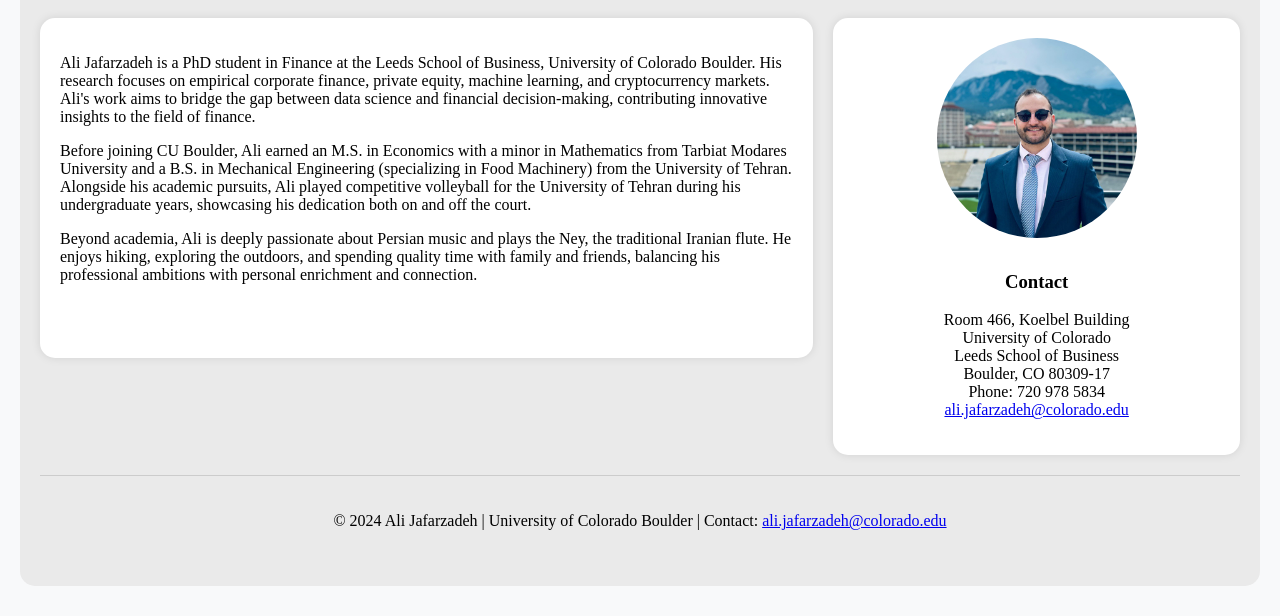
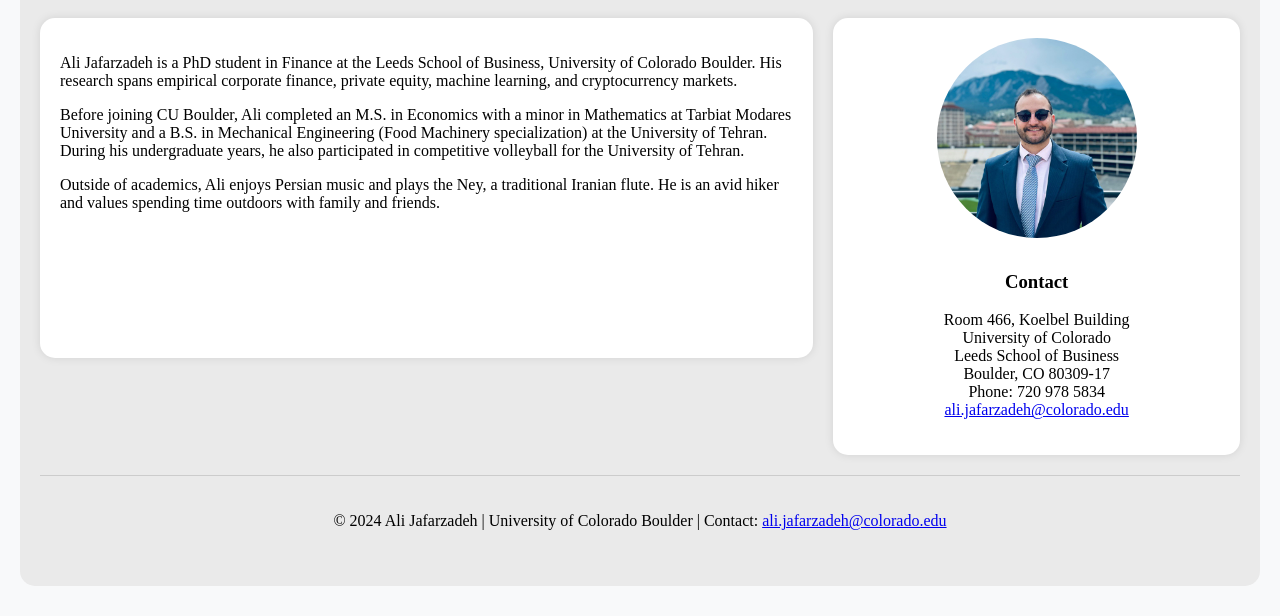
Before and after one commit to ali-jafarzadeh/ali-jafarzadeh.github.io, a Jekyll site: the page index.html, which Jekyll copies as it is, in a window 1280 px wide. Shown: the part 399-1015 px from the top of the page. Built offline with Jekyll 4.4.1, drawn with Linux system fonts in a browser that asks for light colours.

Commit message:
Update index.html

```diff
--- a/index.html
+++ b/index.html
@@ -184,15 +184,16 @@
       <!-- Main Content -->
 <div class="main-content">
   <p>
-          Ali Jafarzadeh is a PhD student in Finance at the Leeds School of Business, University of Colorado Boulder. His research focuses on empirical corporate finance, private equity, machine learning, and cryptocurrency markets. Ali's work aims to bridge the gap between data science and financial decision-making, contributing innovative insights to the field of finance.
+    Ali Jafarzadeh is a PhD student in Finance at the Leeds School of Business, University of Colorado Boulder. His research spans empirical corporate finance, private equity, machine learning, and cryptocurrency markets.
   </p>
   <p>
-          Before joining CU Boulder, Ali earned an M.S. in Economics with a minor in Mathematics from Tarbiat Modares University and a B.S. in Mechanical Engineering (specializing in Food Machinery) from the University of Tehran. Alongside his academic pursuits, Ali played competitive volleyball for the University of Tehran during his undergraduate years, showcasing his dedication both on and off the court.
+    Before joining CU Boulder, Ali completed an M.S. in Economics with a minor in Mathematics at Tarbiat Modares University and a B.S. in Mechanical Engineering (Food Machinery specialization) at the University of Tehran. During his undergraduate years, he also participated in competitive volleyball for the University of Tehran.
   </p>
   <p>
-          Beyond academia, Ali is deeply passionate about Persian music and plays the Ney, the traditional Iranian flute. He enjoys hiking, exploring the outdoors, and spending quality time with family and friends, balancing his professional ambitions with personal enrichment and connection.
+    Outside of academics, Ali enjoys Persian music and plays the Ney, a traditional Iranian flute. He is an avid hiker and values spending time outdoors with family and friends.
   </p>
 </div>
+
 
       <!-- Sidebar -->
       <div class="sidebar">
```
Lines whose indentation alone changed are shown as unchanged.
